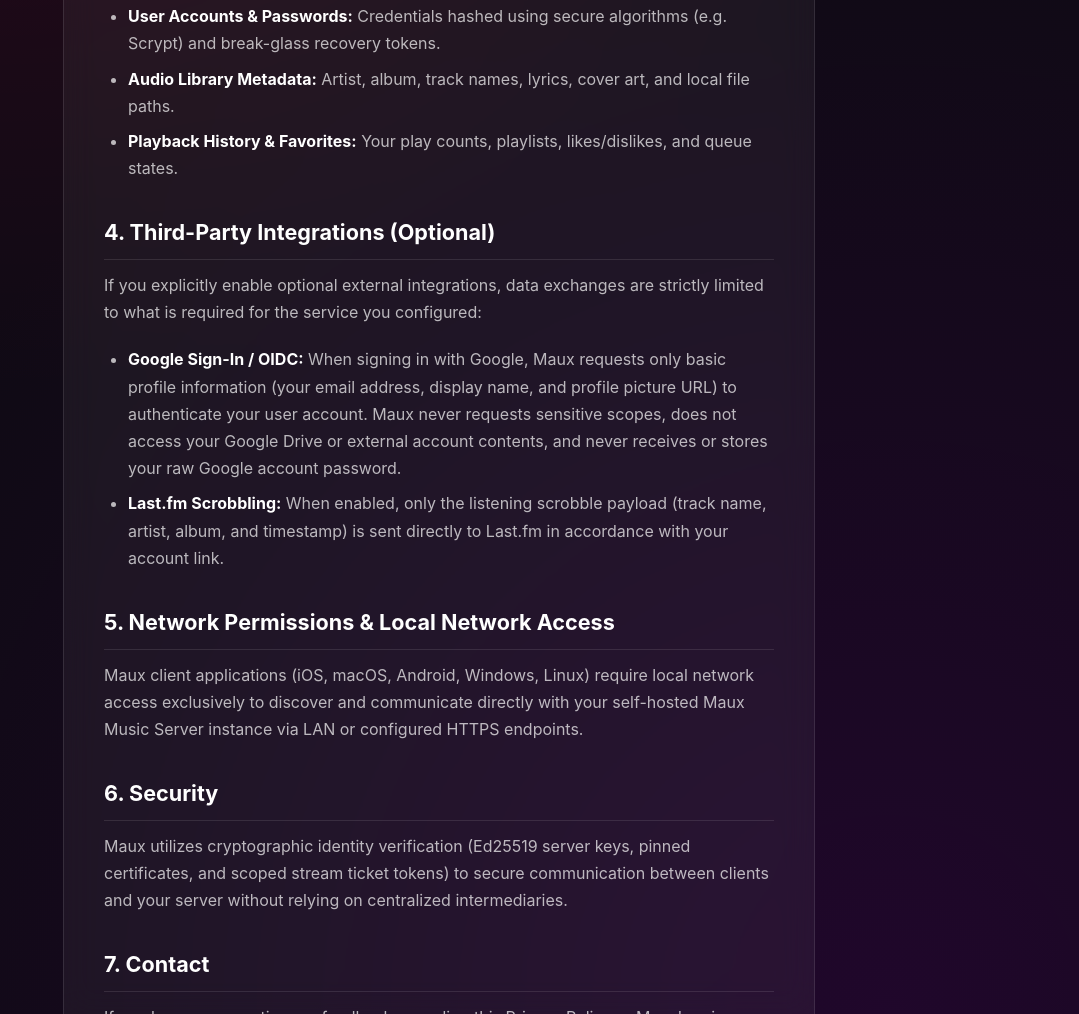
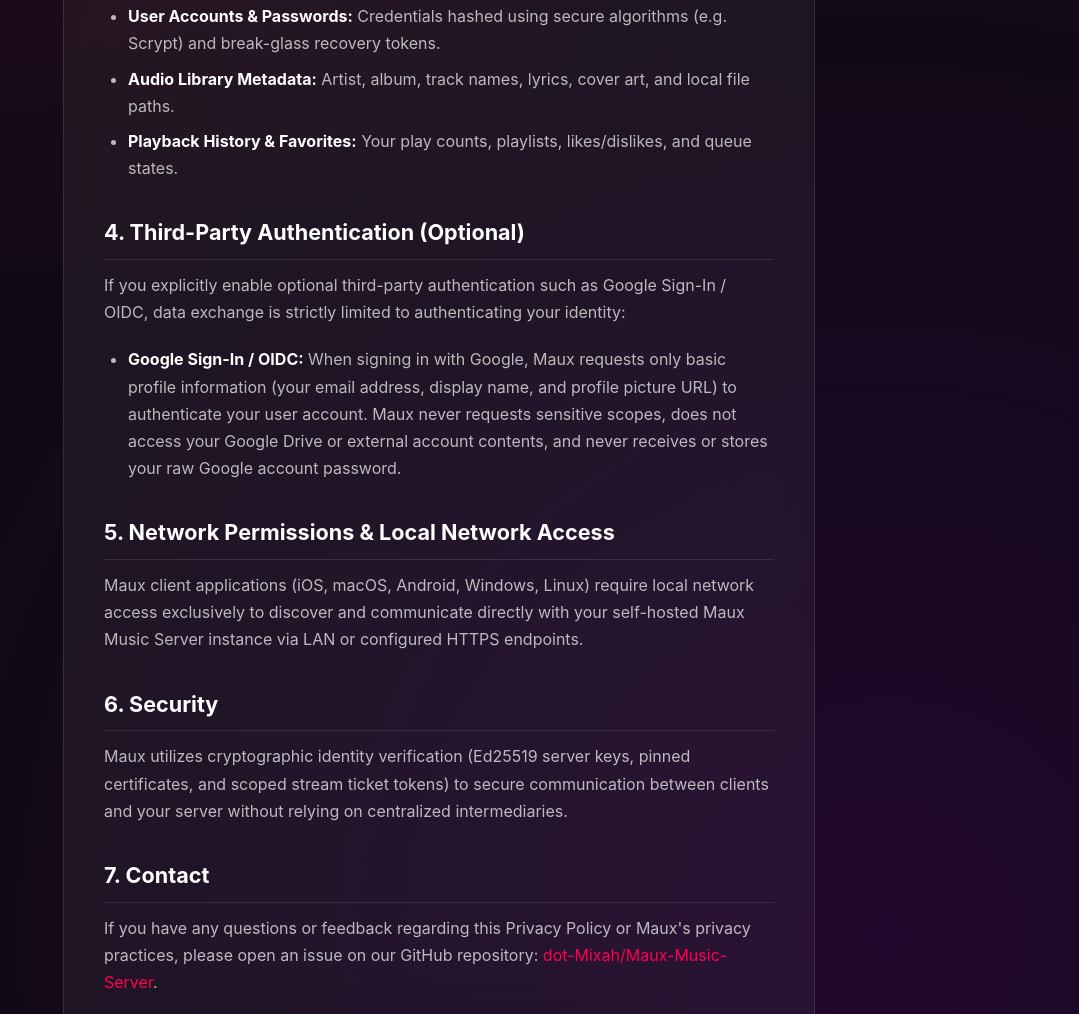
Before and after one commit to dot-Mixah/Maux-Music-Server, a plain HTML site: page docs/privacy.html in a window 1280 px wide. Shown: the part 978-1992 px from the top of the page, without its empty margins (201-1280 px from the left). Drawn offline with Linux system fonts and the light colour scheme.

Commit message:
docs(privacy): remove Last.fm scrobbling reference

```diff
--- a/docs/privacy.html
+++ b/docs/privacy.html
@@ -197,11 +197,10 @@
         <li><strong>Playback History &amp; Favorites:</strong> Your play counts, playlists, likes/dislikes, and queue states.</li>
       </ul>
 
-      <h2>4. Third-Party Integrations (Optional)</h2>
-      <p>If you explicitly enable optional external integrations, data exchanges are strictly limited to what is required for the service you configured:</p>
+      <h2>4. Third-Party Authentication (Optional)</h2>
+      <p>If you explicitly enable optional third-party authentication such as Google Sign-In / OIDC, data exchange is strictly limited to authenticating your identity:</p>
       <ul>
         <li><strong>Google Sign-In / OIDC:</strong> When signing in with Google, Maux requests only basic profile information (your email address, display name, and profile picture URL) to authenticate your user account. Maux never requests sensitive scopes, does not access your Google Drive or external account contents, and never receives or stores your raw Google account password.</li>
-        <li><strong>Last.fm Scrobbling:</strong> When enabled, only the listening scrobble payload (track name, artist, album, and timestamp) is sent directly to Last.fm in accordance with your account link.</li>
       </ul>
 
       <h2>5. Network Permissions &amp; Local Network Access</h2>
```
